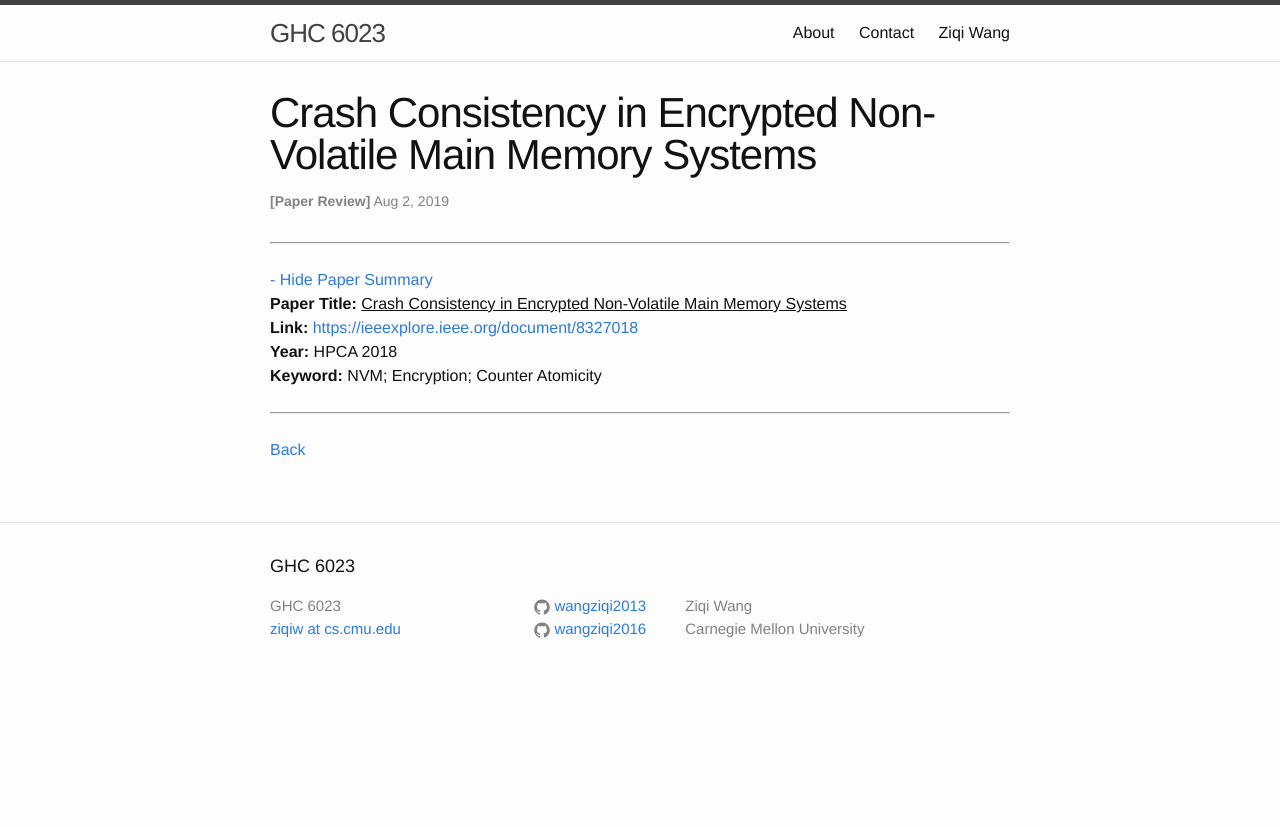
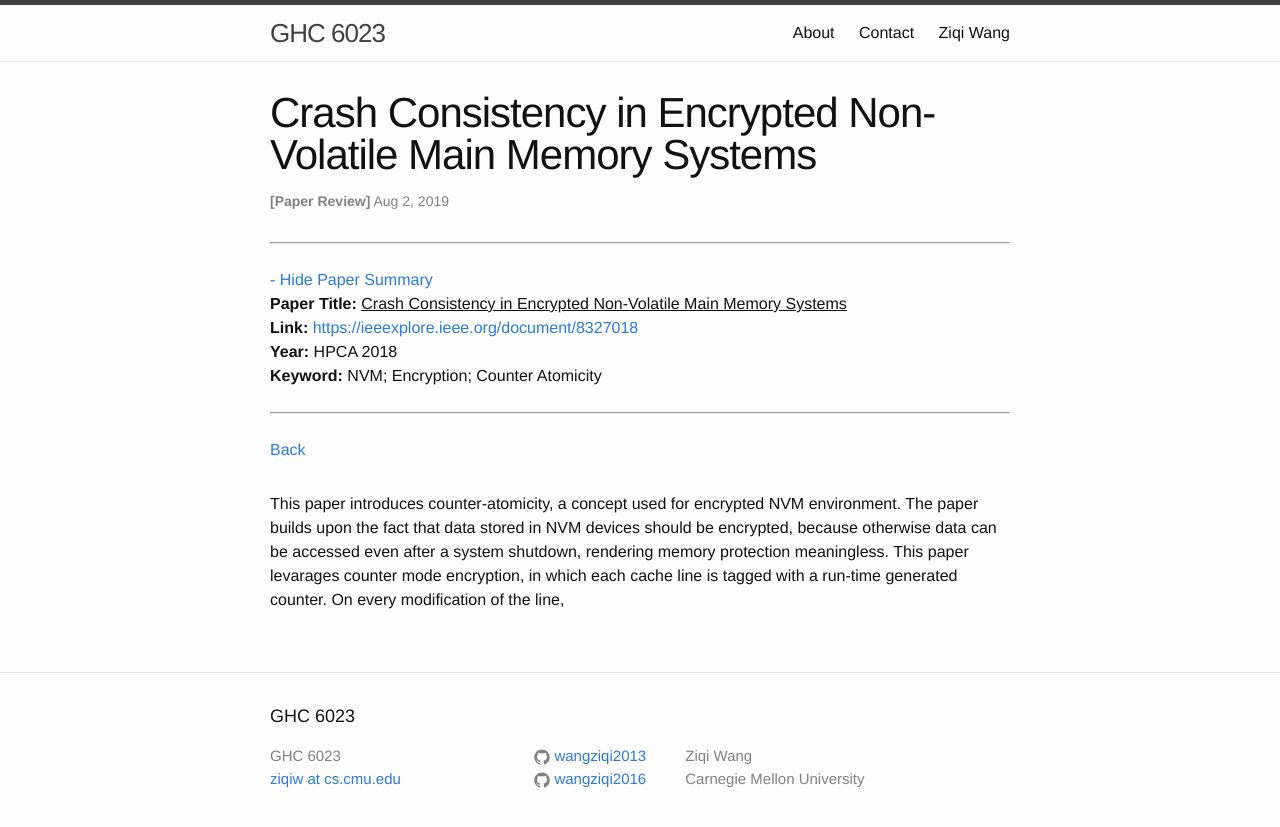
Before and after one commit to wangziqi2013/wangziqi2013.github.io, a Jekyll site: the page built from _posts/2019-08-02-crash-consistency-in-encrypted.markdown, in a window 1280 px wide. Shown: the top 827 px of the page. Built offline with Jekyll 4.4.1, drawn with Linux system fonts in a browser that asks for light colours.

Commit message:
Adding counter mode encryption

```diff
--- a/_posts/2019-08-02-crash-consistency-in-encrypted.markdown
+++ b/_posts/2019-08-02-crash-consistency-in-encrypted.markdown
@@ -12,3 +12,8 @@ htm_cd:
 htm_cr:
 version_mgmt:
 ---
+
+This paper introduces counter-atomicity, a concept used for encrypted NVM environment. The paper builds upon the fact
+that data stored in NVM devices should be encrypted, because otherwise data can be accessed even after a system shutdown,
+rendering memory protection meaningless. This paper levarages counter mode encryption, in which each cache line is tagged
+with a run-time generated counter. On every modification of the line,
```
